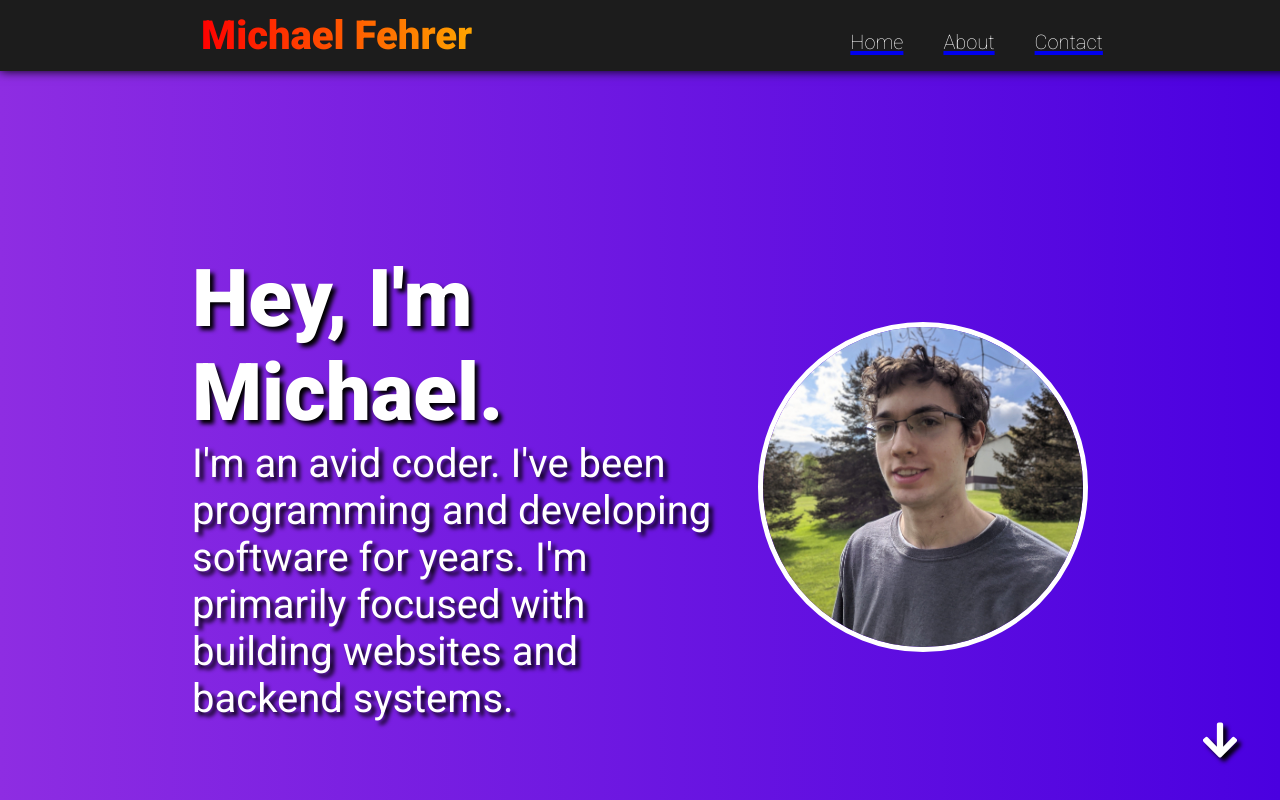
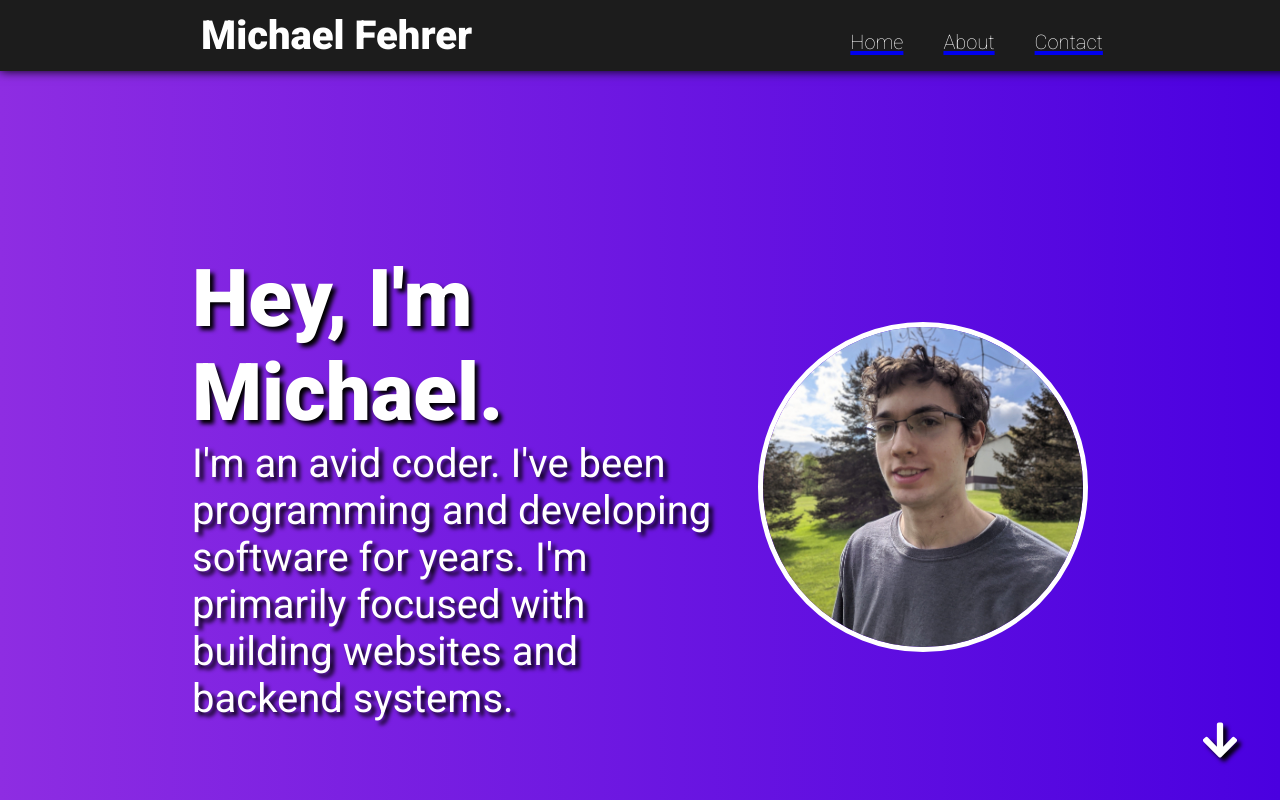
Before and after one commit to mtfehrer/personal-website, a React (Create React App) app: page /#/ in a window 1280 px wide. Shown: the top 800 px of the page. Built offline with nearby package versions, Linux system fonts and the light colour scheme.

Commit message:
remove red gradient from name

```diff
--- a/src/components/Header/Header.css
+++ b/src/components/Header/Header.css
@@ -15,7 +15,6 @@ header {
 .header-title {
     font-family: "Roboto", sans-serif;
     font-weight: bold;
-    background-image: linear-gradient(to right, red, orange);
 }
 
 .header-side-content {
--- a/src/components/Header/Header.tsx
+++ b/src/components/Header/Header.tsx
@@ -4,7 +4,7 @@ import "./Header.css";
 const Header: React.FC = () => {
     return (
         <header>
-            <span className="header-title gradient-text">Michael Fehrer</span>
+            <span className="header-title">Michael Fehrer</span>
             <div className="header-side-content">
                 <Link to="/">
                     <span className="side-content-text">Home</span>
--- a/src/default.css
+++ b/src/default.css
@@ -10,13 +10,6 @@
     font-size: 5vh;
     background-image: linear-gradient(to right, #8e2de2, #4a00e0);
     --header-height: 9vh;
-}
-
-.gradient-text {
-    -webkit-background-clip: text;
-    -moz-background-clip: text;
-    -webkit-text-fill-color: transparent;
-    -moz-text-fill-color: transparent;
 }
 
 .fade-in {
```
